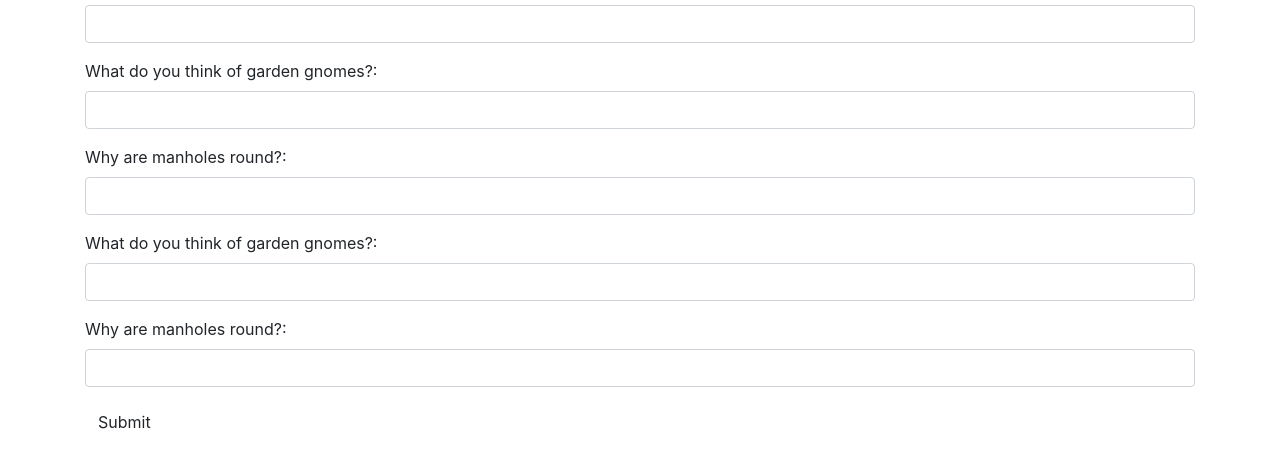
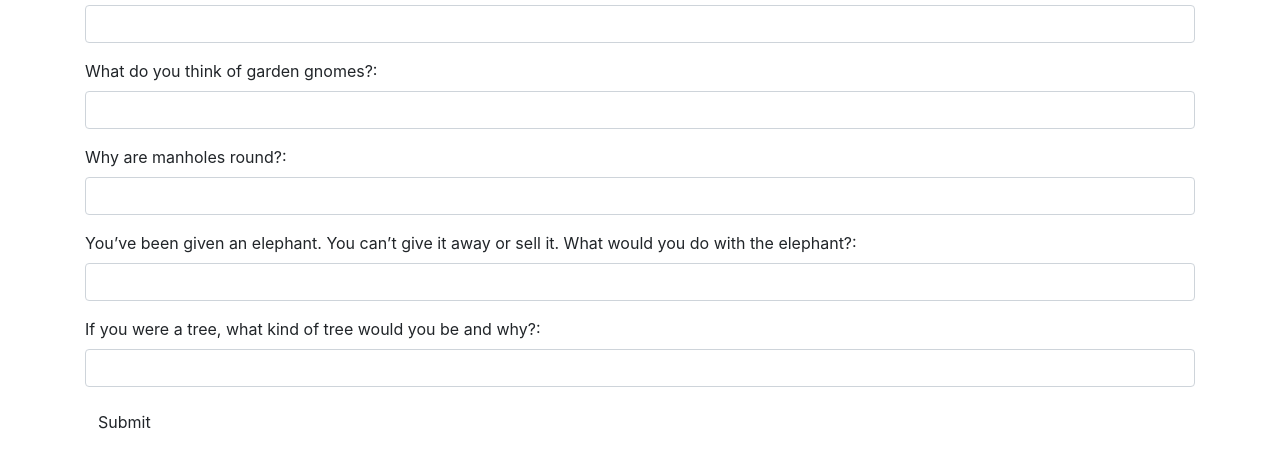
Before and after one commit to godfreyowidi/programmingLanguageSuggester, a plain HTML site: page index.html in a window 1280 px wide. Shown: the part 129-596 px from the top of the page. Drawn offline with Linux system fonts and the light colour scheme.

Commit message:
WIP: survey questions.

```diff
--- a/index.html
+++ b/index.html
@@ -28,11 +28,11 @@
         <input id="Q3" class="form-control" type="text">
       </div>
       <div class="form-group">
-        <label for="Q4">What do you think of garden gnomes?:</label>
+        <label for="Q4">You’ve been given an elephant. You can’t give it away or sell it. What would you do with the elephant?:</label>
         <input id="Q4" class="form-control" type="text">
       </div>
       <div class="form-group">
-        <label for="Q5">Why are manholes round?:</label>
+        <label for="Q5">If you were a tree, what kind of tree would you be and why?:</label>
         <input id="Q5" class="form-control" type="text">
       </div>
       <button type="submit" class="btn">Submit</button>
```
